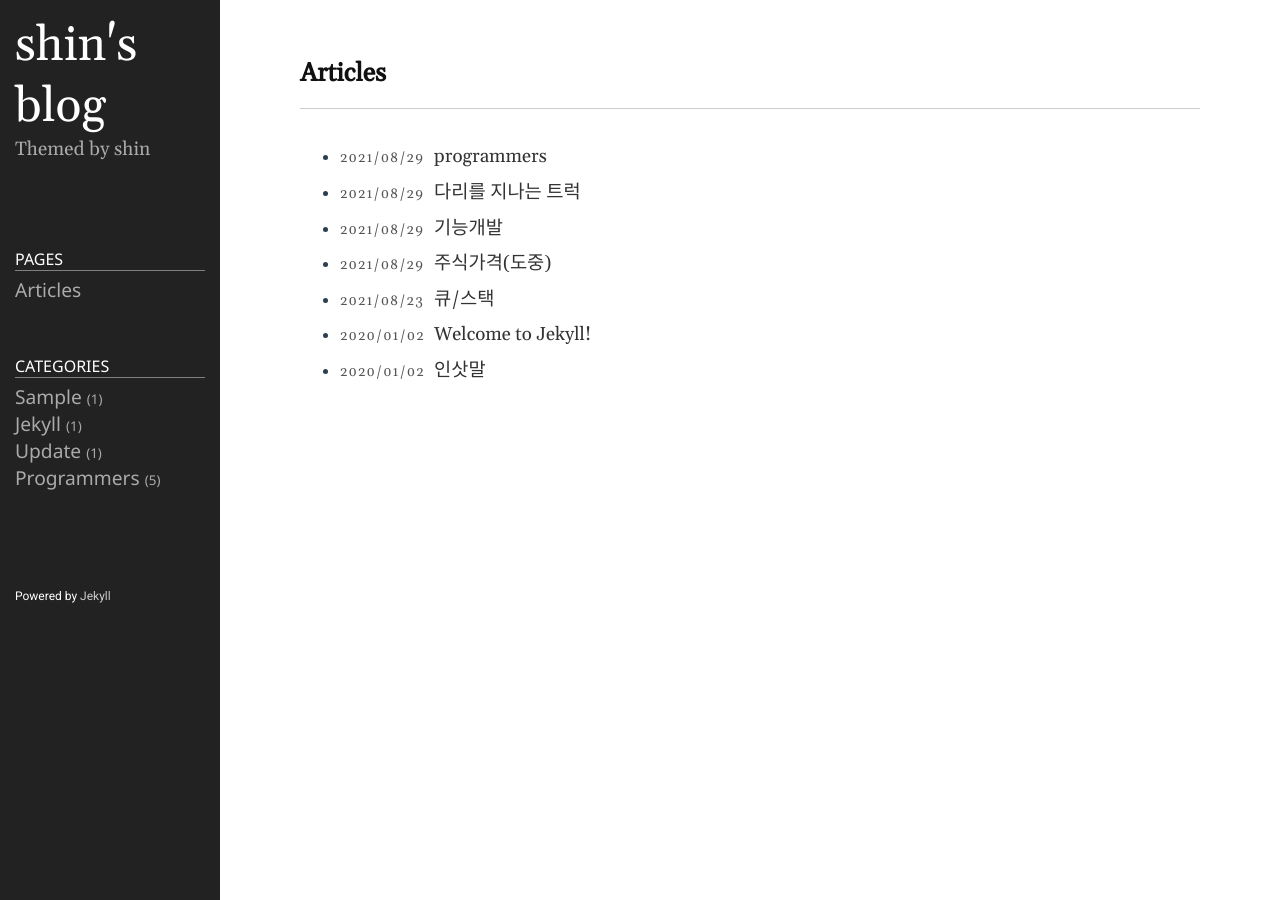
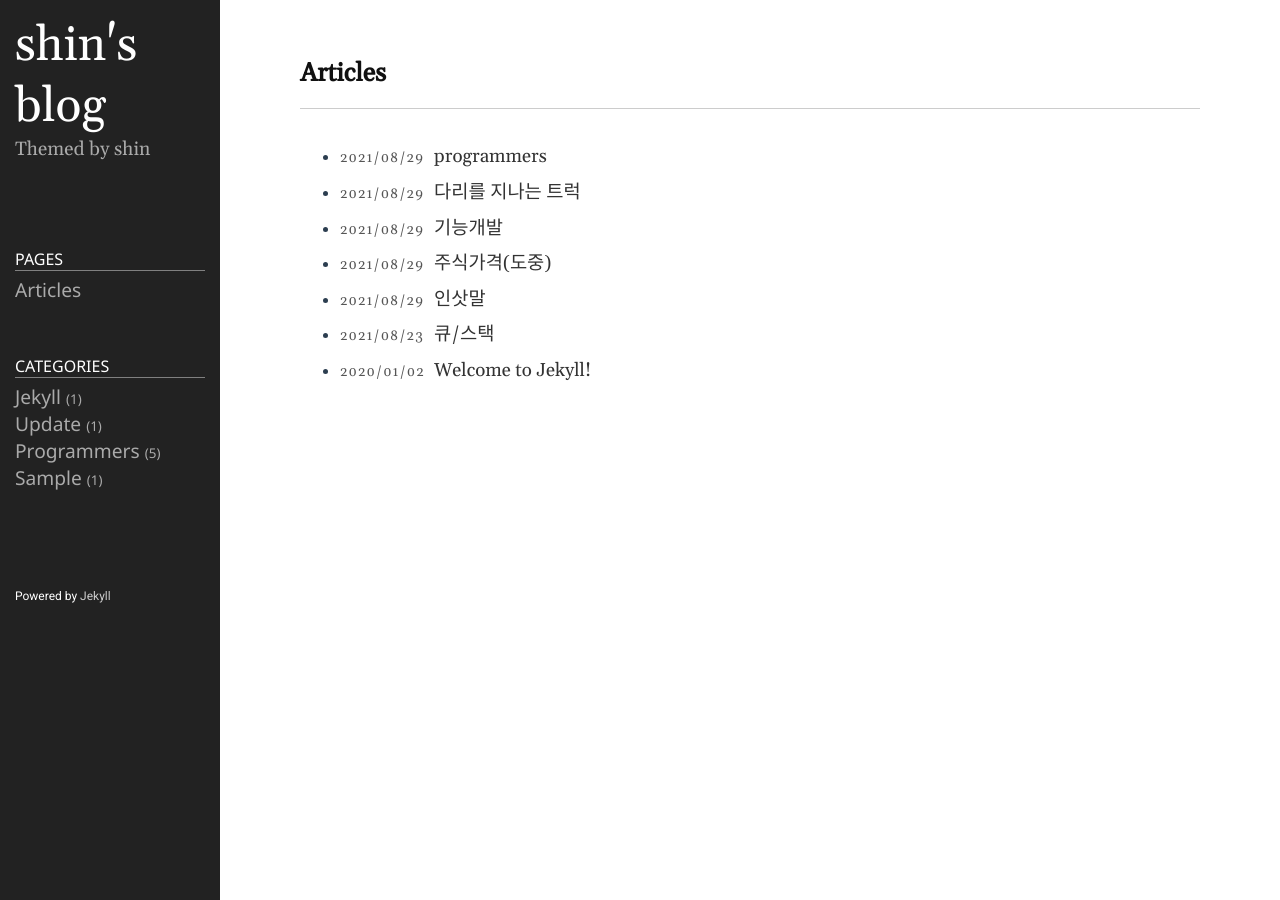
Before and after one commit to shina1221/shina1221.github.io, a Jekyll site: the page built from index.md, in a window 1280 px wide. Built offline with Jekyll 4.4.1, drawn with Linux system fonts in a browser that asks for light colours.

Commit message:
Update 2020-01-02-post1.markdown

```diff
--- a/_posts/2020-01-02-post1.markdown
+++ b/_posts/2020-01-02-post1.markdown
@@ -1,7 +1,7 @@
 ---
 layout: post
 title: 인삿말
-date: 2020-01-02 19:20:23 +0900
+date: 2021-08-29 19:20:23 +0900
 category: sample
 ---
 # greeting
```
